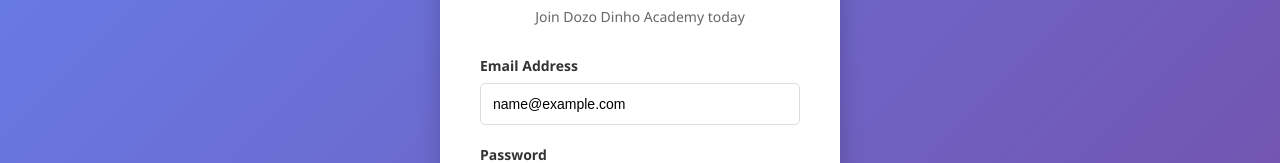
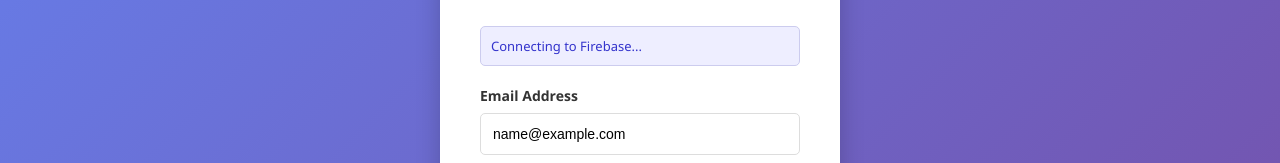
Before and after one commit to dozodinho/Dozo-Dinho-69-, a website: page signup.html in a window 1280 px wide. Both pictures are taken after typing "name@example.com", "Sample123", "Sample123" into the empty fields and a click on the button "Create Account". Shown: the part 191-354 px from the top of the page. Drawn offline with Linux system fonts and the light colour scheme; no server answers.

Commit message:
Add debugging and better error handling to signup.html

```diff
--- a/signup.html
+++ b/signup.html
@@ -158,6 +158,7 @@
             margin-bottom: 20px;
             font-size: 14px;
             display: none;
+            word-wrap: break-word;
         }
 
         .error-message.show {
@@ -176,6 +177,21 @@
         }
 
         .success-message.show {
+            display: block;
+        }
+
+        .status-message {
+            background: #eef;
+            border: 1px solid #cce;
+            color: #33c;
+            padding: 10px;
+            border-radius: 5px;
+            margin-bottom: 20px;
+            font-size: 13px;
+            display: none;
+        }
+
+        .status-message.show {
             display: block;
         }
 
@@ -215,18 +231,19 @@
             <p>Join Dozo Dinho Academy today</p>
         </div>
 
+        <div class="status-message" id="statusMessage"></div>
         <div class="error-message" id="errorMessage"></div>
         <div class="success-message" id="successMessage"></div>
 
         <form id="signupForm">
             <div class="form-group">
                 <label for="email">Email Address</label>
-                <input type="email" id="email" name="email" required>
+                <input type="email" id="email" name="email" placeholder="your@email.com" required>
             </div>
 
             <div class="form-group">
                 <label for="password">Password</label>
-                <input type="password" id="password" name="password" required>
+                <input type="password" id="password" name="password" placeholder="At least 6 characters" required>
                 <div class="password-requirements" id="passwordReqs">
                     <div class="requirement" id="req-length">✓ At least 6 characters</div>
                     <div class="requirement" id="req-upper">• One uppercase letter</div>
@@ -236,7 +253,7 @@
 
             <div class="form-group">
                 <label for="confirmPassword">Confirm Password</label>
-                <input type="password" id="confirmPassword" name="confirmPassword" required>
+                <input type="password" id="confirmPassword" name="confirmPassword" placeholder="Confirm password" required>
             </div>
 
             <button type="submit" class="signup-btn" id="signupBtn">Create Account</button>
@@ -252,6 +269,8 @@
     <script src="https://www.gstatic.com/firebasejs/9.22.0/firebase-auth.js"></script>
 
     <script>
+        console.log("Signup script starting...");
+
         // Firebase Config
         const firebaseConfig = {
             apiKey: "AIzaSyCtEe61VFzO6yymnRDIY6VUZaJv7Z2UrJE",
@@ -263,10 +282,19 @@
             measurementId: "G-TYXP65ZJG9"
         };
 
+        console.log("Firebase config loaded");
+
         // Initialize Firebase
-        firebase.initializeApp(firebaseConfig);
+        try {
+            firebase.initializeApp(firebaseConfig);
+            console.log("Firebase initialized successfully");
+            const auth = firebase.auth();
+            console.log("Auth instance created");
+        } catch (error) {
+            console.error("Firebase initialization error:", error);
+        }
+
         const auth = firebase.auth();
-
         const signupForm = document.getElementById('signupForm');
         const emailInput = document.getElementById('email');
         const passwordInput = document.getElementById('password');
@@ -274,11 +302,14 @@
         const signupBtn = document.getElementById('signupBtn');
         const errorMessage = document.getElementById('errorMessage');
         const successMessage = document.getElementById('successMessage');
+        const statusMessage = document.getElementById('statusMessage');
         const passwordReqs = document.getElementById('passwordReqs');
 
+        console.log("All DOM elements loaded");
+
         // Password validation on input
-        passwordInput.addEventListener('input', () => {
-            const password = passwordInput.value;
+        passwordInput.addEventListener('input', function() {
+            const password = this.value;
             const reqLength = document.getElementById('req-length');
             const reqUpper = document.getElementById('req-upper');
             const reqNumber = document.getElementById('req-number');
@@ -309,15 +340,20 @@
         });
 
         // Handle form submission
-        signupForm.addEventListener('submit', (e) => {
+        signupForm.addEventListener('submit', function(e) {
+            console.log("Form submitted");
             e.preventDefault();
 
             const email = emailInput.value;
             const password = passwordInput.value;
             const confirmPassword = confirmPasswordInput.value;
 
+            console.log("Email:", email);
+            console.log("Password length:", password.length);
+
             errorMessage.classList.remove('show');
             successMessage.classList.remove('show');
+            statusMessage.classList.remove('show');
 
             // Validate passwords match
             if (password !== confirmPassword) {
@@ -337,23 +373,34 @@
             signupBtn.disabled = true;
             signupBtn.innerHTML = '<span class="loading"></span> Creating account...';
 
+            statusMessage.textContent = 'Connecting to Firebase...';
+            statusMessage.classList.add('show');
+
+            console.log("Attempting to create user...");
+
             // Create user with Firebase
             auth.createUserWithEmailAndPassword(email, password)
                 .then((userCredential) => {
-                    successMessage.textContent = '✅ Account created successfully! Redirecting...';
+                    console.log("User created successfully:", userCredential.user.uid);
+                    successMessage.textContent = '✅ Account created successfully! Redirecting to dashboard...';
                     successMessage.classList.add('show');
+                    statusMessage.classList.remove('show');
 
                     setTimeout(() => {
                         window.location.href = 'dashboard.html';
                     }, 2000);
                 })
                 .catch((error) => {
+                    console.error("Error creating user:", error.code, error.message);
                     errorMessage.textContent = error.message;
                     errorMessage.classList.add('show');
+                    statusMessage.classList.remove('show');
                     signupBtn.disabled = false;
                     signupBtn.textContent = 'Create Account';
                 });
         });
+
+        console.log("Signup script loaded successfully");
     </script>
 </body>
 </html>
```
